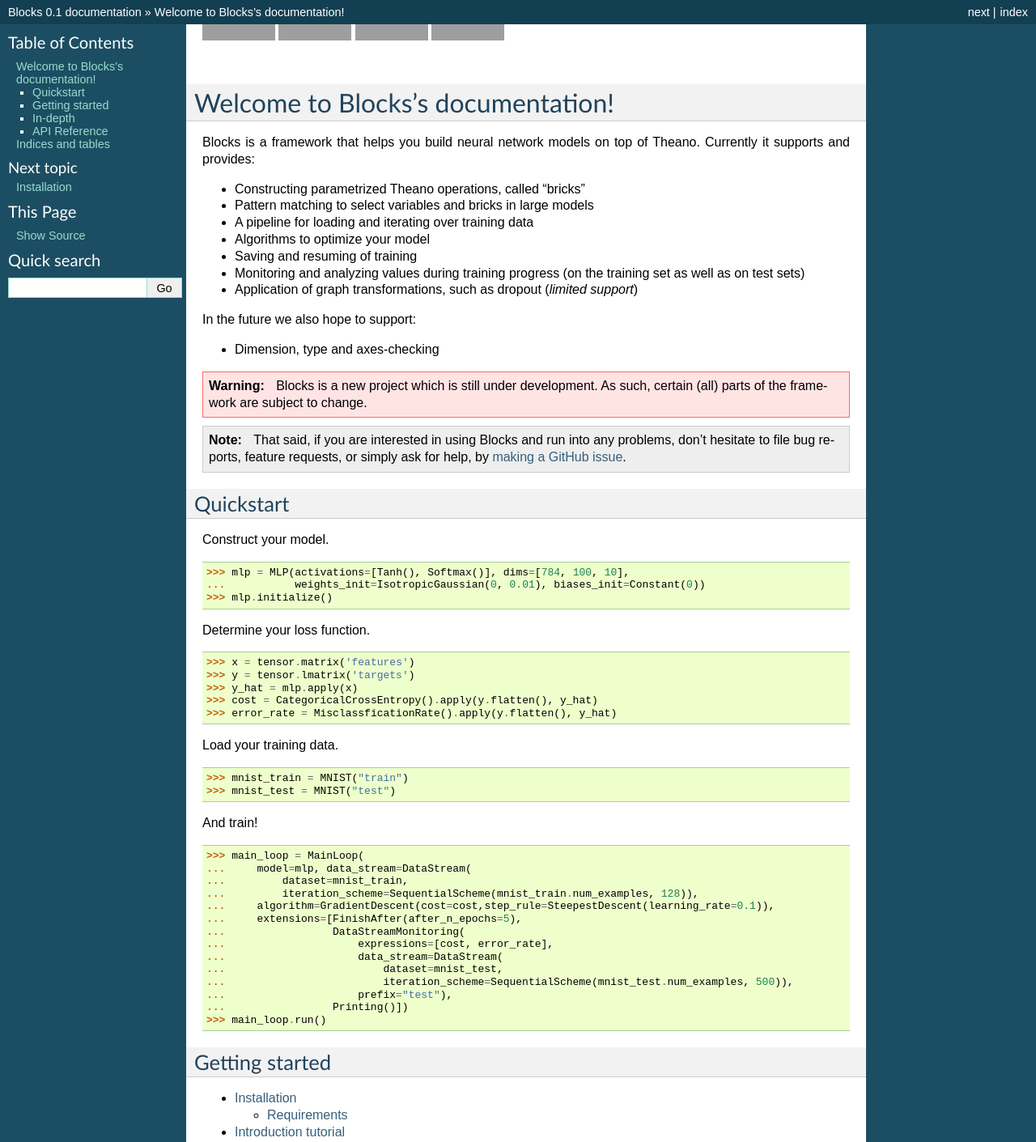
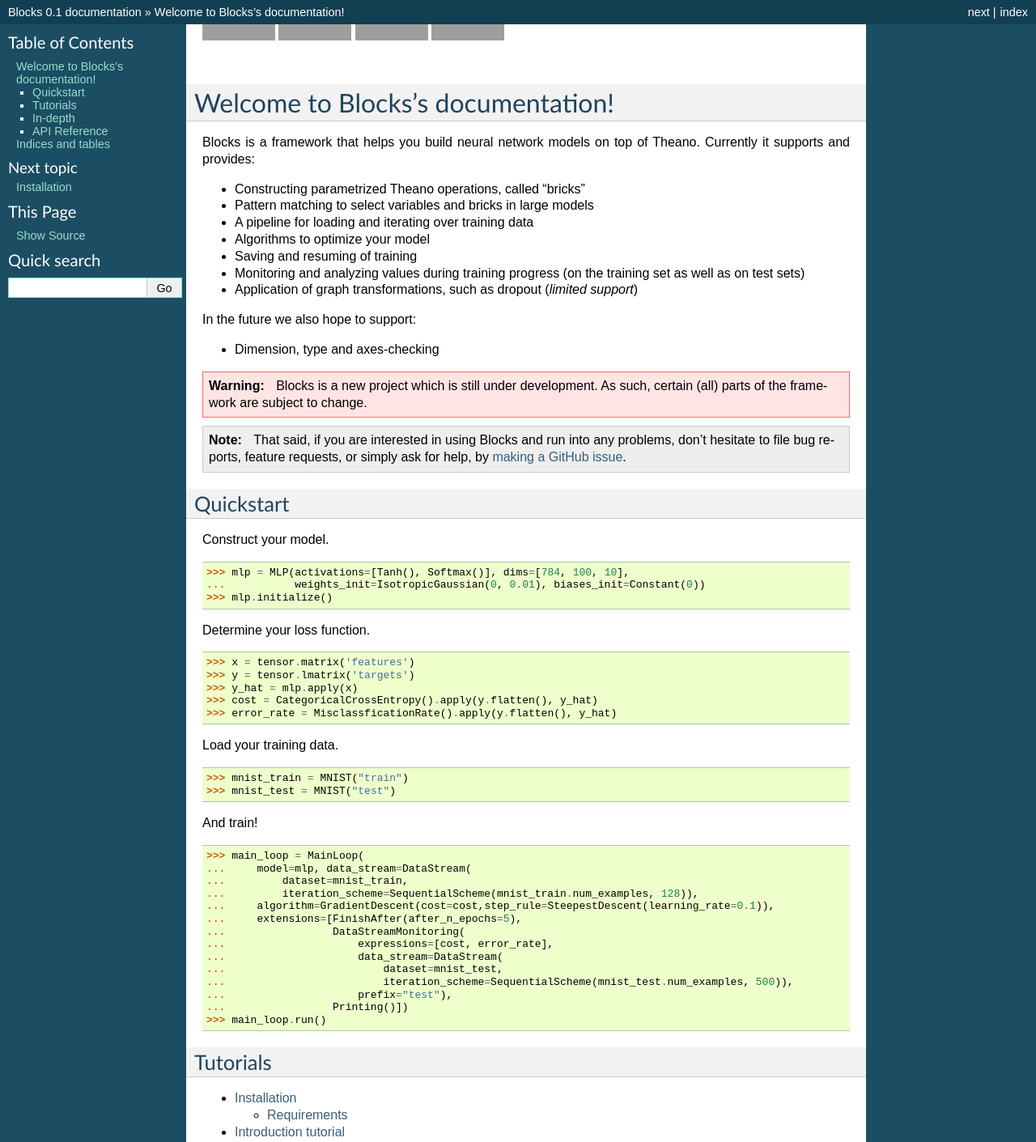
Before and after one commit to mila-iqia/blocks, a Sphinx documentation site: the page built from docs/index.rst, in a window 1280 px wide. Shown: the top 1411 px of the page at 81% size. Built offline with Sphinx 7.4.7, drawn with Linux system fonts in a browser that asks for light colours; grey boxes are pictures that could not be loaded.

Commit message:
rename section

```diff
--- a/docs/index.rst
+++ b/docs/index.rst
@@ -98,8 +98,8 @@ And train!
 ...                 Printing()])
 >>> main_loop.run() # doctest: +SKIP
 
-Getting started
----------------
+Tutorials
+---------
 .. toctree::
    setup
    tutorial
```
